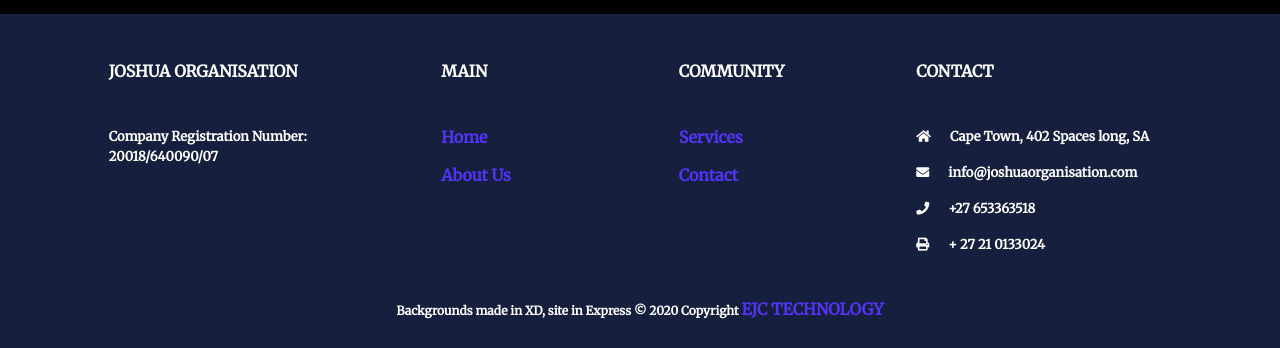
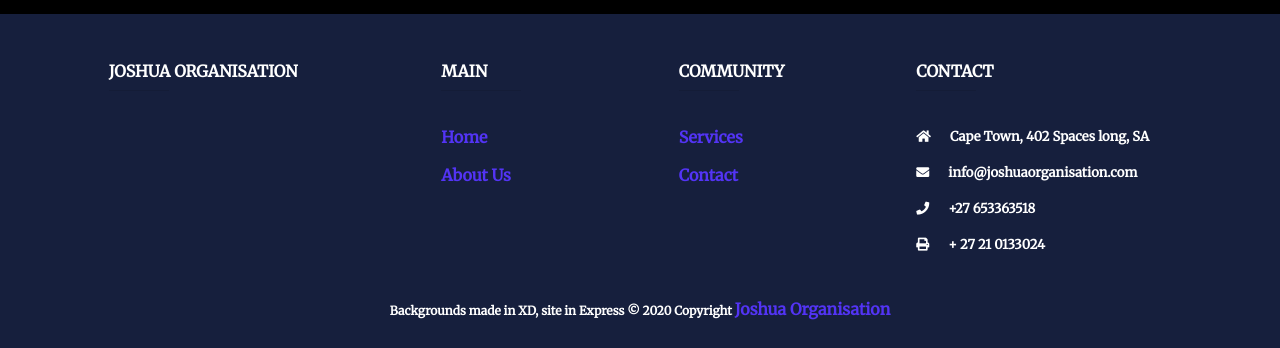
Before and after one commit to euricocatumbela/joshuaorganisationwebsite, a website: page index.html in a window 1280 px wide. Shown: the part 10217-10565 px from the top of the page. Drawn offline with nearby package versions, Linux system fonts and the light colour scheme; a web font is replaced by a local one.

Commit message:
Footer Update

```diff
--- a/index.html
+++ b/index.html
@@ -664,7 +664,7 @@ So whilst you are on this side of the mountain, we ask you to succumb to our nat
             <!-- Content -->
             <h6 class="text-uppercase font-weight-bold">Joshua Organisation</h6>
             <hr class="deep-purple accent-2 mb-4 mt-0 d-inline-block mx-auto" style="width: 60px;">
-            <p>Company Registration Number: 20018/640090/07</p>
+<!--             <p>Company Registration Number: 20018/640090/07</p> -->
 
           </div>
           <!-- Grid column -->
@@ -733,7 +733,7 @@ So whilst you are on this side of the mountain, we ask you to succumb to our nat
 
       <!-- Copyright -->
       <div class="footer-copyright text-center py-3">Backgrounds made in XD, site in Express © 2020 Copyright
-        <a href="https://ejctechnology.co.za/">EJC TECHNOLOGY</a>
+        <a href="https://joshuaorganisation.com/">Joshua Organisation</a>
       </div>
       <!-- Copyright -->
 
```
